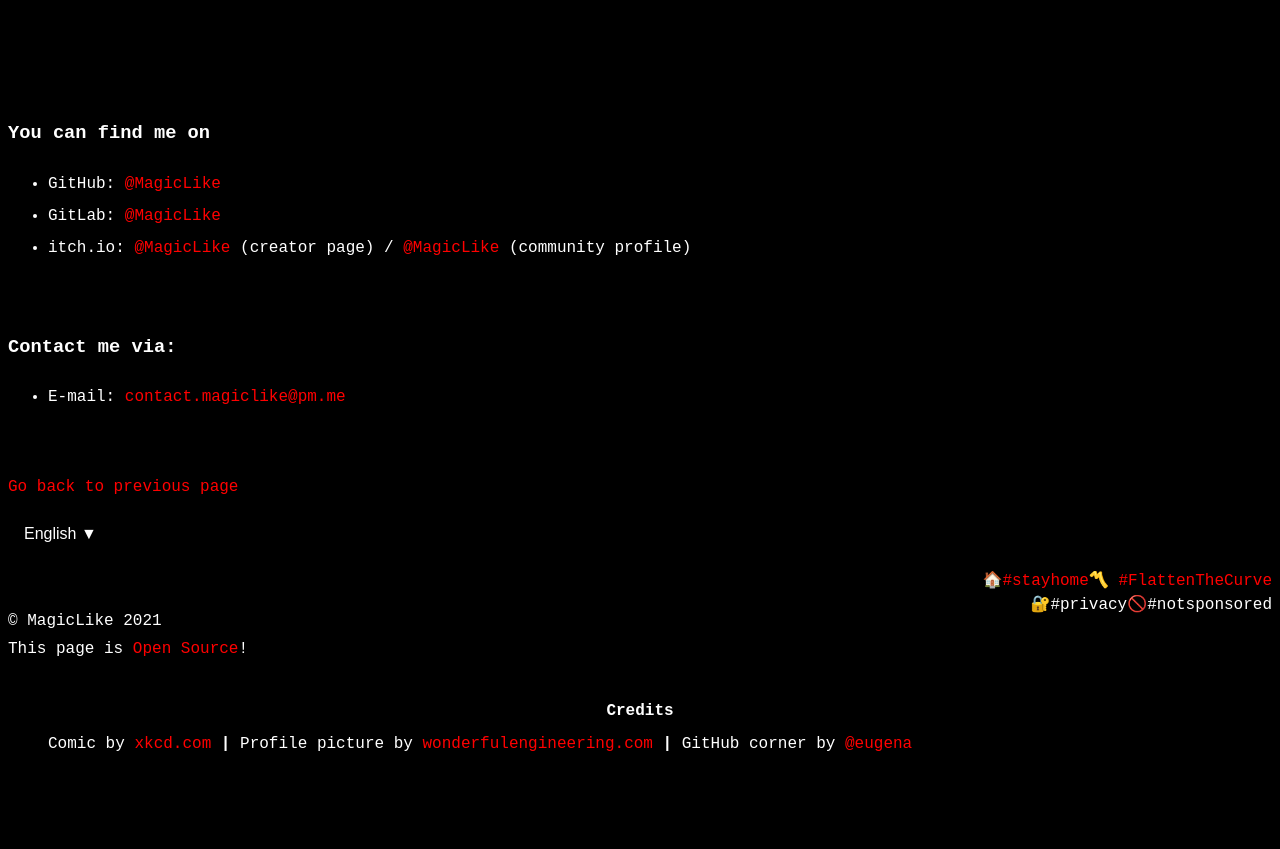
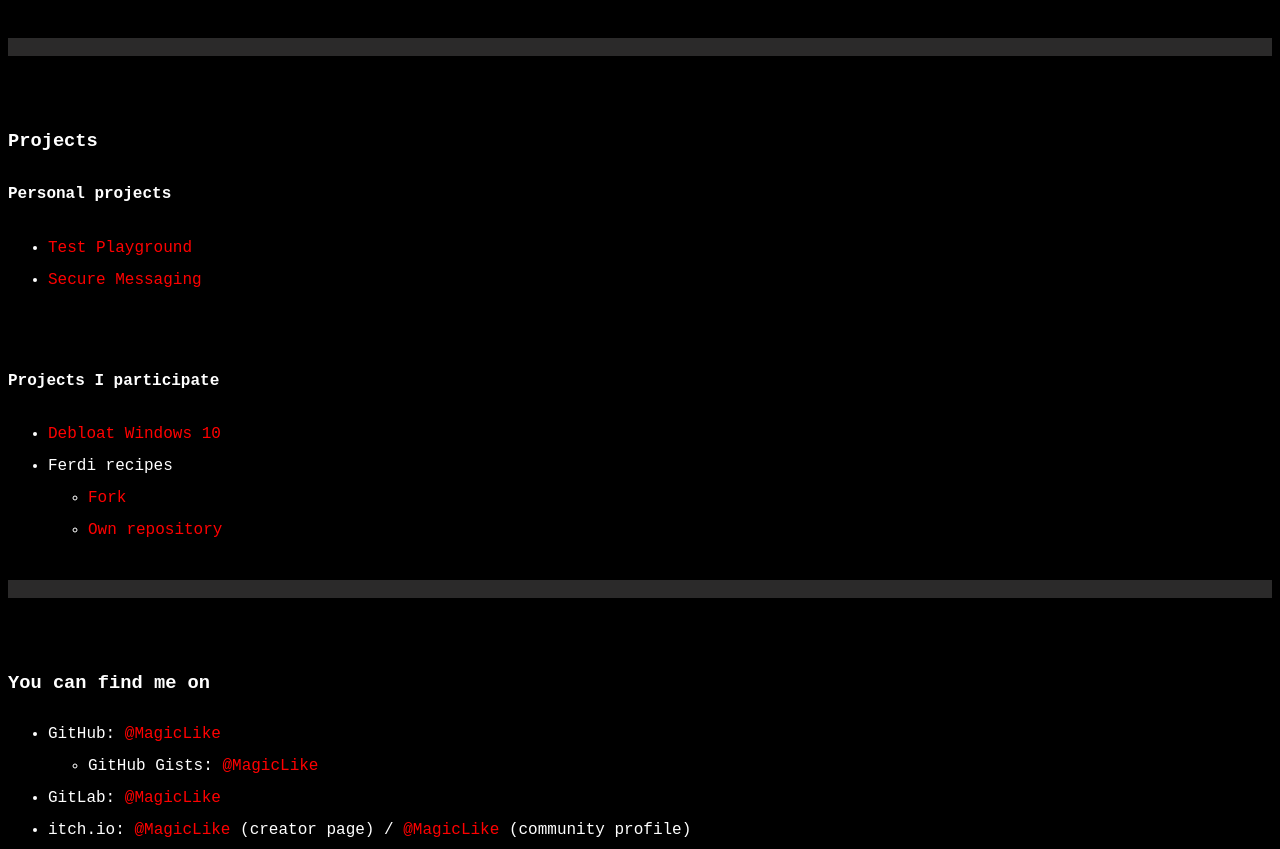
Before and after one commit to MagicLike/magiclike.github.io, a plain HTML site: page index.html in a window 1280 px wide. Shown: the part 1191-2040 px from the top of the page. Before the commit the page ends 1957 px from the top, so only its background shows below. Drawn offline with Linux system fonts and the light colour scheme.

Commit message:
Update index.html
- Bugfixes
- Added section "Projects"
- Added selection color
- Added GitHub Gists

```diff
--- a/index.html
+++ b/index.html
@@ -18,6 +18,9 @@
             </li>
             <li>
                 <a href="#advices">Advices</a>
+            </li>
+            <li>
+                <a href="#projects">Projects</a>
             </li>
             <li>
                 <a href="#links">Where to find me / Contact</a>
@@ -56,9 +59,10 @@
                     style="transform-origin: 100px 80px;"></path>
             </svg>
         </a><!-- end github animated corner -->
+        <div id="home">
             <div class="clearfix">
                 <div id="profile-picture">
-                <div id="flex">
+                    <div class="flex">
                         <img src="./images/827679288a.jpg" height="150px" width="150px" alt="Me">
                     </div>
                     <br>
@@ -67,19 +71,22 @@
                         <p>(At least my profile picture...)</p>
                     </div>
                 </div>
-            <header id="home">
+                <header>
                     <h1>Hello World!</h1>
                     <p>
-                    👋 Hey there, I'm <strong>MagicLike</strong>: a <strong>Games</strong> 🎮, <strong>Tech</strong> 🤖
+                        👋 Hey there, I'm <strong>MagicLike</strong>: a <strong>Games</strong> 🎮, <strong>Tech</strong>
+                        🤖
                         and
                         <strong>Coding nerd</strong> 🤓. <br>
-                    I like <strong>Open Source</strong>, <strong>web development</strong>, <strong>debloating</strong>,
+                        I like <strong>Open Source</strong>, <strong>web development</strong>,
+                        <strong>debloating</strong>,
                         <strong>secure communication</strong> 🔐, etc....
                     </p>
                 </header>
             </div>
+        </div>
 
-        <div id="seperation">
+        <div class="seperation">
             <br>
         </div>
 
@@ -131,7 +138,47 @@
         </article>
 
         <br>
-        <div id="seperation">
+
+        <div class="seperation">
+            <br>
+        </div>
+
+        <section id="projects">
+            <h3>Projects</h3>
+            <h4>Personal projects</h4>
+            <ul>
+                <li>
+                    <a href="https://magiclike.itch.io/test-playground" target="_blank">Test Playground</a>
+                </li>
+                <li>
+                    <a href="https://github.com/MagicLike/secure-messaging" target="_blank">Secure Messaging</a>
+                </li>
+            </ul>
+
+            <br>
+
+            <h4>Projects I participate</h4>
+            <ul>
+                <li>
+                    <a href="https://github.com/MagicLike/Debloat-Windows-10" target="_blank">Debloat Windows 10</a>
+                </li>
+                <li>
+                    Ferdi recipes
+                    <ul>
+                        <li>
+                            <a href="https://github.com/MagicLike/recipes" target="_blank">Fork</a>
+                        </li>
+                        <li>
+                            <a href="https://github.com/MagicLike/ferdi-recipes" target="_blank">Own repository</a>
+                        </li>
+                    </ul>
+                </li>
+            </ul>
+        </section>
+
+        <br>
+
+        <div class="seperation">
             <br>
         </div>
 
@@ -140,6 +187,11 @@
             <ul>
                 <li>GitHub:
                     <a href="https://github.com/MagicLike" target="_blank">@MagicLike</a>
+                    <ul>
+                        <li>
+                            GitHub Gists: <a href="https://gist.github.com/MagicLike">@MagicLike</a>
+                        </li>
+                    </ul>
                 </li>
                 <li>GitLab:
                     <a href="https://gitlab.com/MagicLike" target="_blank">@MagicLike</a>
@@ -161,7 +213,7 @@
     </div>
 
     <br>
-    <div id="seperation">
+    <div class="seperation">
         <br>
     </div>
 
@@ -170,11 +222,14 @@
             <a href="javascript:history.back()">Go back to previous page</a>
             <noscript>Your browser does not support JavaScript or it is disabled.</noscript>
         </p>
+
+        <br>
+
         <div class="dropdown">
             <button onclick="LangDropdown()" class="dropbtn">English ▼</button>
             <div id="myDropdown" class="dropdown-content">
                 <a href="./index.html" id="active">🇬🇧 English</a>
-                <a href="./de/index.html">🇩🇪 Deutsch</a>
+                <a href="./de/index_de.html">🇩🇪 Deutsch</a>
             </div>
         </div>
 
@@ -208,7 +263,7 @@
             <li>
                 🏠<a href="https://stayhomecampaign.org/" target="_blank">#stayhome</a>
             </li>
-            <br></br>
+            <br><br>
             <li>
                 🚫#notsponsored
             </li>
@@ -221,7 +276,7 @@
         <br>
         <h4 class="credits">Credits</h4>
         <ul id="credits">
-            <div id="flex">
+            <div class="flex">
                 <li>
                     Comic by
                     <a href="https://xkcd.com/" target="_blank">xkcd.com</a>
```
Lines whose indentation alone changed are shown as unchanged.
